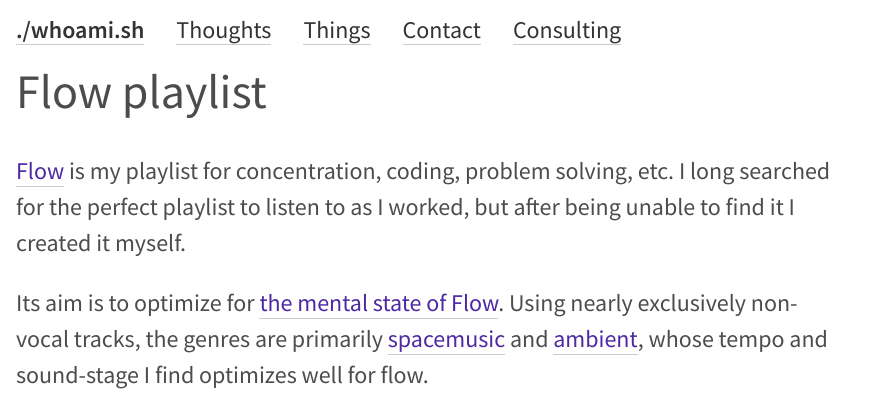
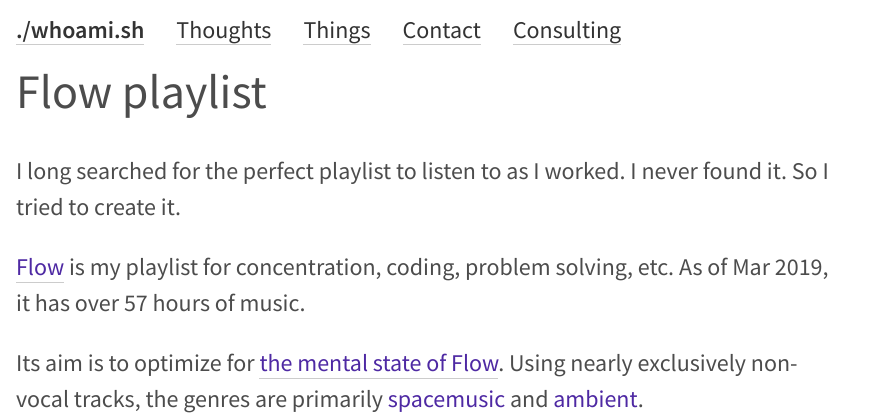
Before and after one commit to mcqueenjordan/mcqueenjordan.github.io, a Jekyll site: the page built from _thought/flow-playlist.md, in a window 1280 px wide, cut to the strip 0-413 px from the top of the page. Shown: the whole strip, without its empty margins (0-876 px from the left). Built offline with Jekyll 4.4.1, drawn with Linux system fonts in a browser that asks for light colours.

Commit message:
Copyediting: Flow playlist wording

```diff
--- a/_thought/flow-playlist.md
+++ b/_thought/flow-playlist.md
@@ -7,14 +7,15 @@ topics: ["resources", "music"]
 published_date: "2019-02-11"
 category: post
 ---
+I long searched for the perfect playlist to listen to as I worked. I never
+found it. So I tried to create it.
 
 [Flow][flow-playlist-link] is my playlist for concentration, coding, problem
-solving, etc. I long searched for the perfect playlist to listen to as I worked,
-but after being unable to find it I created it myself.
+solving, etc. As of Mar 2019, it has over 57 hours of music.
 
 Its aim is to optimize for [the mental state of Flow][flow-wiki]. Using nearly
 exclusively non-vocal tracks, the genres are primarily [spacemusic][space] and
-[ambient][ambient], whose tempo and sound-stage I find optimizes well for flow.
+[ambient][ambient].
 
 <div class="responsive-container">
 <iframe
```
